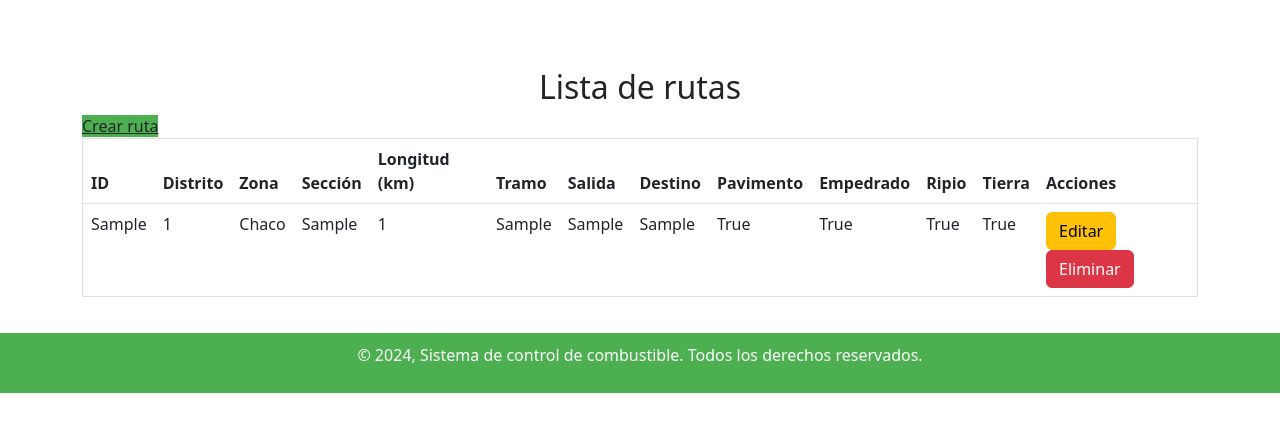
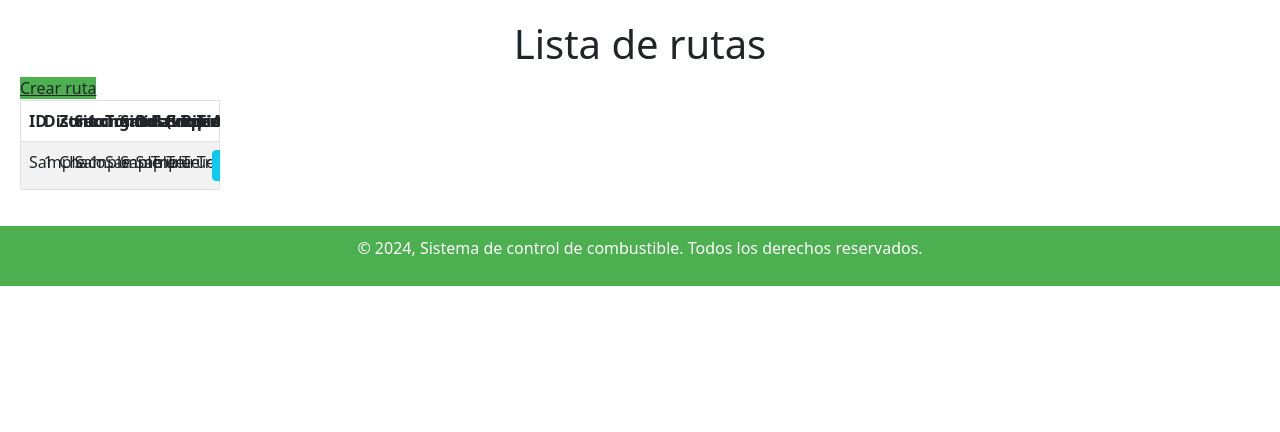
Before and after one commit to LorenzoFerreyra/control_combustible_app, a Django app: page /ruta_list/ in a window 1280 px wide. Shown: the part 76-508 px from the top of the page. Run offline with Django 5.2, Linux system fonts and the light colour scheme; tables that the repository leaves empty hold one stand-in row (values such as "Sample post"); some libraries are stand-ins or nearby versions.

Commit message:
changes in templates

```diff
--- a/control_app/static/css/styles.css
+++ b/control_app/static/css/styles.css
@@ -6,10 +6,15 @@
     width: 100%;
     border-collapse: collapse;
     margin-bottom: 20px;
+    table-layout: fixed;
+    overflow: hidden;
 }
 
 .table, th, td {
     border: 1px solid #ddd;
+    max-width: 200px; /* ajusta según necesites */
+    text-overflow: ellipsis;
+    white-space: nowrap;
 }
 
 h1,h2,h3,h4,h5,h6 {
--- a/control_app/templates/ruta_list.html
+++ b/control_app/templates/ruta_list.html
@@ -1,10 +1,16 @@
 {% extends 'index.html' %}
 {% load static %}
 {% block content %}
-<div class="container mt-5">
-    <h2>Lista de rutas</h2>
+<head>
+    <meta charset="UTF-8">
+    <meta name="viewport" content="width=device-width, initial-scale=1.0">
+    <title>Lista de rutas</title>
+    <link rel="stylesheet" href="{% static 'styles.css' %}">
+</head>
+<body>
+    <h1 class="page-title">Lista de rutas</h1>
     <a href="{% url 'crear_ruta' %}" class="card-header bg-custom mb-3">Crear ruta</a>
-    <table class="table">
+    <table class="table table-striped">
         <thead>
             <tr>
                 <th>ID</th>
@@ -38,8 +44,8 @@
                 <td>{{ ruta.ripio }}</td>
                 <td>{{ ruta.tierra }}</td>
                 <td>
-                    <a href="{% url 'editar_ruta' ruta.ruta %}" class="btn btn-warning">Editar</a>
-                    <button class="btn btn-danger" data-bs-toggle="modal" data-bs-target="#deleteModal" data-id="{{ ruta.ruta }}">Eliminar</button>
+                    <a href="{% url 'editar_ruta' ruta.ruta %}" class="btn btn-sm btn-info">Editar</a>
+                    <button class="btn btn-danger btn-sm" data-bs-toggle="modal" data-bs-target="#deleteModal" data-id="{{ ruta.ruta }}">Eliminar</button>
                 </td>
             </tr>
             {% endfor %}
--- a/control_app/views.py
+++ b/control_app/views.py
@@ -128,7 +128,7 @@ def editar_ruta(request, ruta):
         form = RutaForm(request.POST, instance=ruta)
         if form.is_valid():
             form.save()
-            return redirect('editar_ruta')
+            return redirect('lista_ruta')
     else:
         form = RutaForm(instance=ruta)
     return render(request, 'editar_ruta.html', {'form': form, 'ruta': ruta})
```
Also changed, not shown: control_app/templates/editar_ruta.html (+9 -2 lines).
